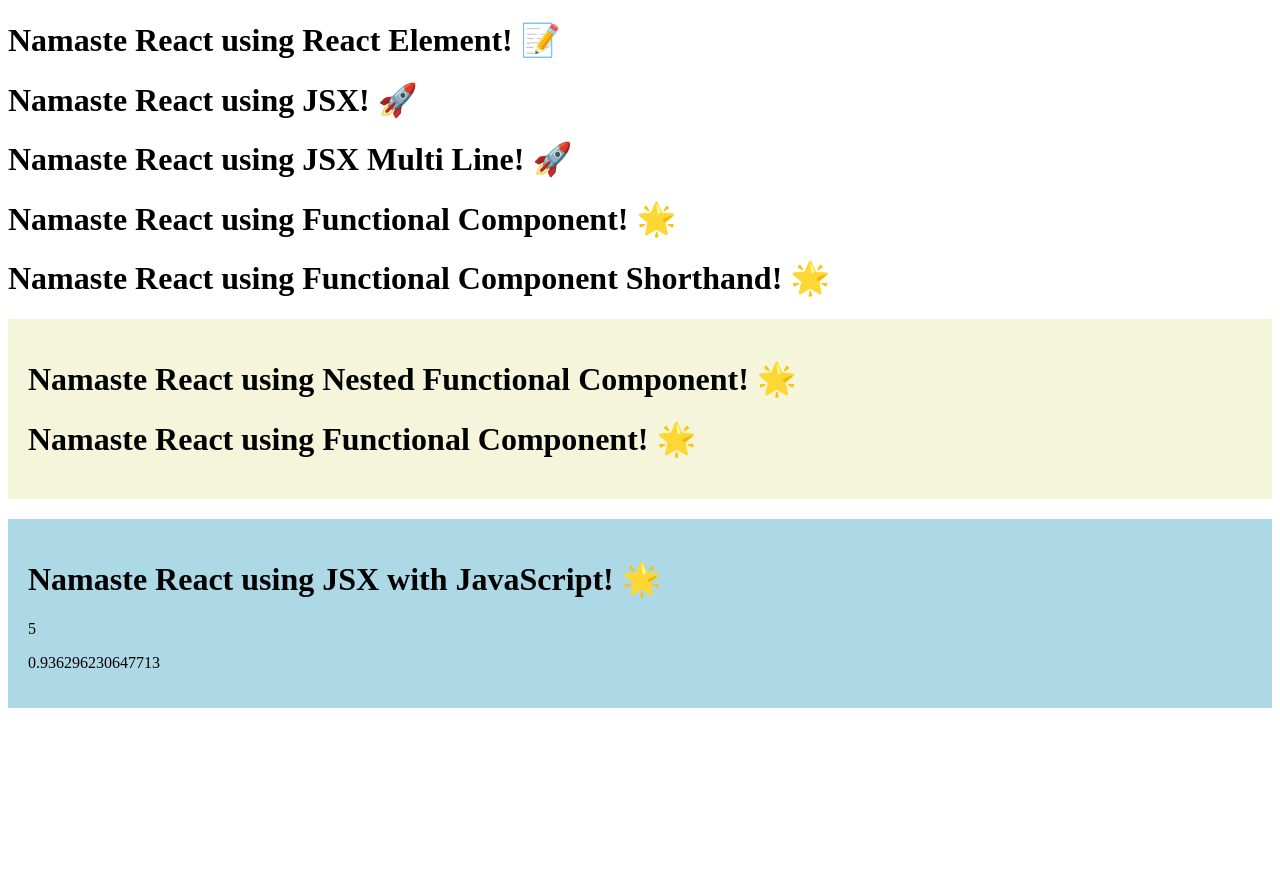
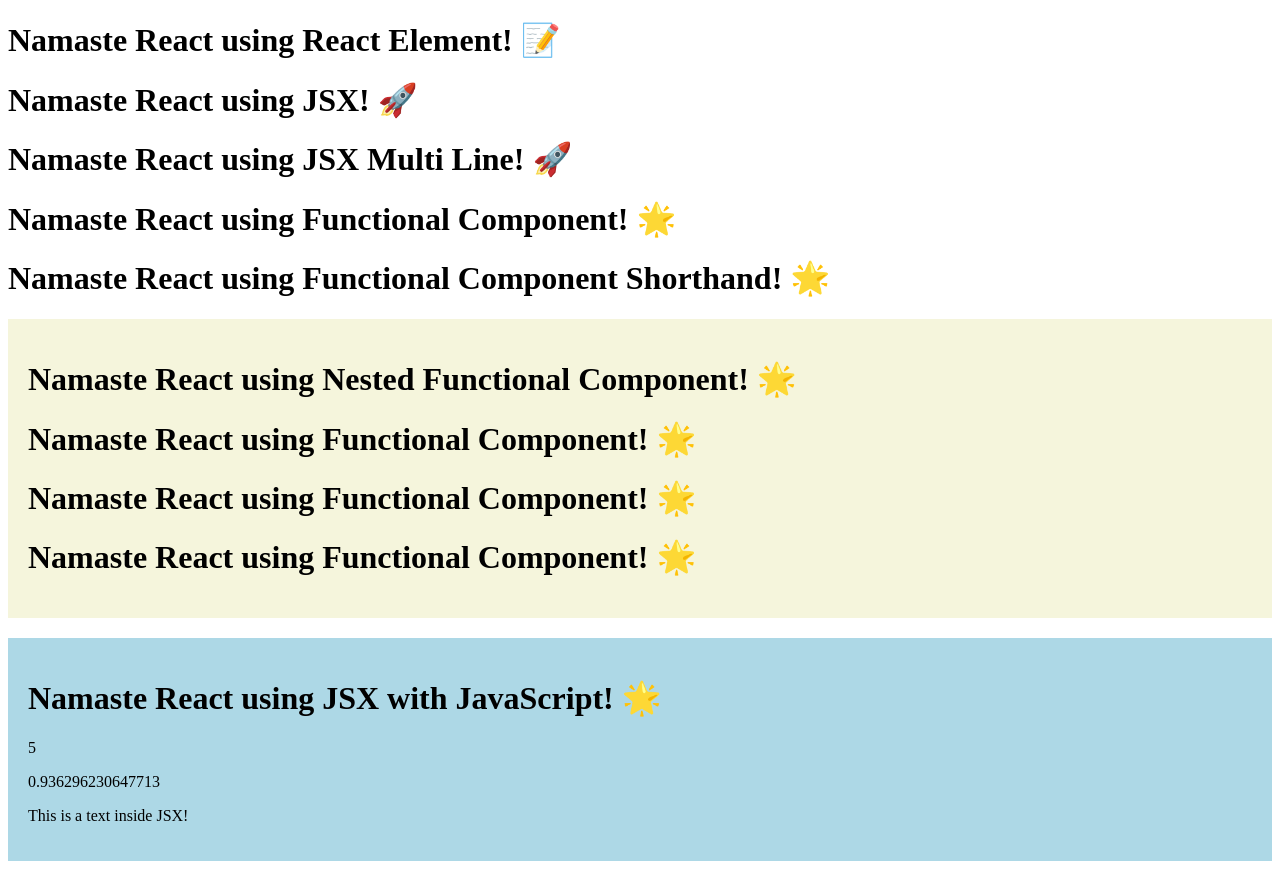
Before and after one commit to anshu0714/react-foundations, a React (Vite) app: page / in a window 1280 px wide. Before the commit the page ends 800 px from the top, so only its background shows below. Built offline with nearby package versions, Linux system fonts and the light colour scheme.

Commit message:
Add examples of rendering functional components in JSX

```diff
--- a/App.js
+++ b/App.js
@@ -72,6 +72,8 @@ const NestedFunctionalComponent = () => {
     <div>
       <h1>Namaste React using Nested Functional Component! 🌟</h1>
       <FunctionalComponent />
+      <FunctionalComponent></FunctionalComponent>
+      {FunctionalComponent()}
     </div>
   );
 };
@@ -85,11 +87,13 @@ nestedFunctionalRoot.render(<NestedFunctionalComponent />);
    JavaScript Code in JSX
 --------------------------------*/
 const element = <h1>Namaste React using JSX with JavaScript! 🌟</h1>;
+const text = "This is a text inside JSX!";
 const jsInsideJsx = (
   <div>
     {element}
     <p>{2 + 3}</p>
     <p>{Math.random()}</p>
+    <p>{text}</p>
   </div>
 );
 
```
